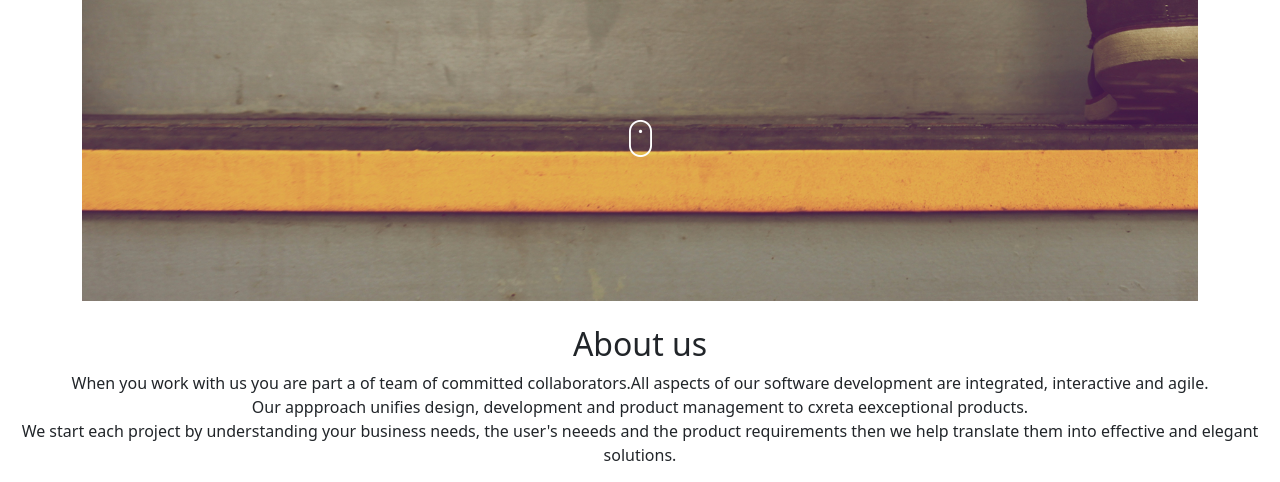
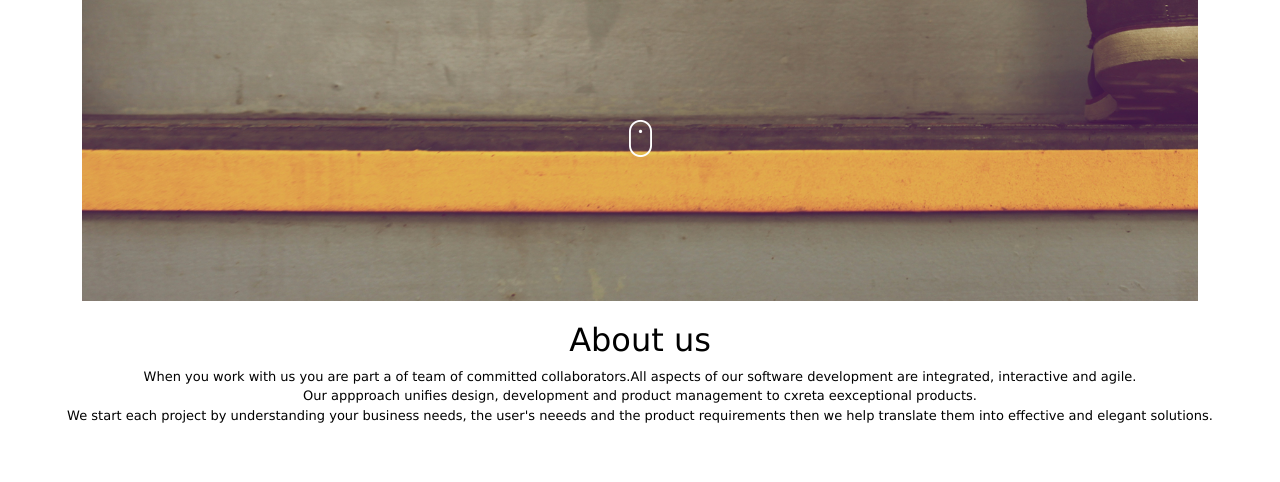
Before and after one commit to kibuchi-muchai/DELANISTUDIO, a plain HTML site: page Index.html in a window 1280 px wide. Shown: the part 456-938 px from the top of the page. Drawn offline with nearby package versions, Linux system fonts and the light colour scheme.

Commit message:
styled an aboutus section

```diff
--- a/CSS/styles.css
+++ b/CSS/styles.css
@@ -20,3 +20,9 @@ h1 {
     margin-right: auto;
     display: block;
 }
+.aboutUs {
+    text-align: center;
+    color: black;
+    font-size: small;
+    font-family: 'Lucida Sans', 'Lucida Sans Regular', 'Lucida Grande', 'Lucida Sans Unicode', Geneva, Verdana, sans-serif;
+}
```
